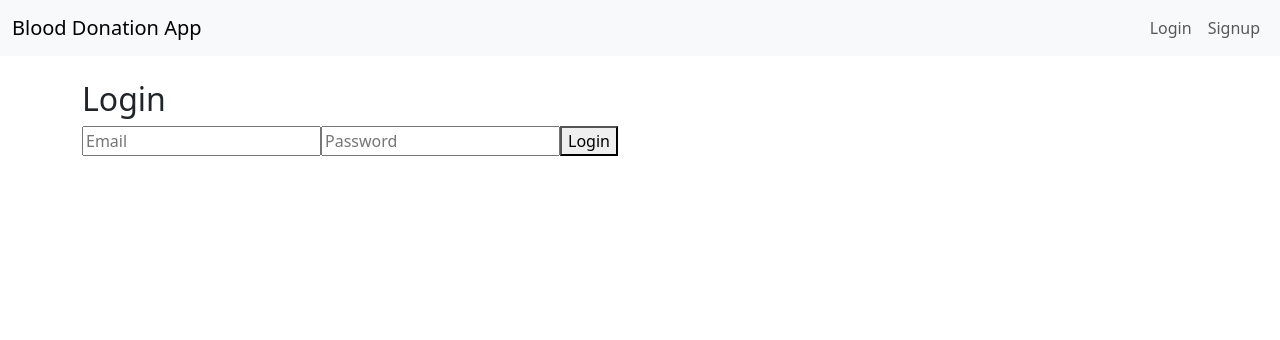
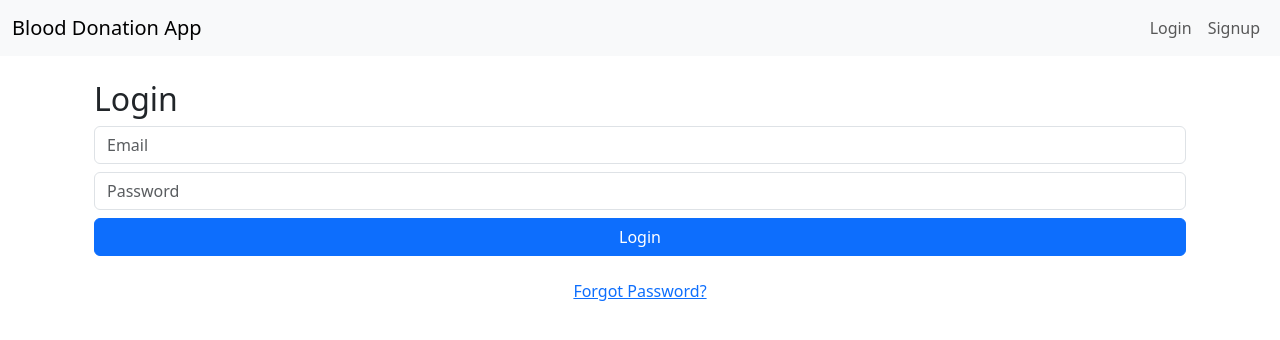
Before and after one commit to CAA900-PRIME/blooddonation-frontend, a React (Vite) app: page /dashboard in a window 1280 px wide. Shown: the top 340 px of the page. Built offline with nearby package versions, Linux system fonts and the light colour scheme.

Commit message:
adding forget password option

```diff
--- a/src/pages/Login.jsx
+++ b/src/pages/Login.jsx
@@ -15,25 +15,44 @@ const Login = ({ setUser }) => { //setUser coming from the routes
 		});
 
 		if (response.ok) {
-			// Parse to json
 			const data = await response.json();
 			console.log(data.message);
 			console.log(data.user);
-			localStorage.setItem("user", JSON.stringify(data.user)) //Will have to use const user = JSON.parse(localStorage.getItem("user")); To get the user account
-			setUser(data.user); //Setting the user once loggedin
+			localStorage.setItem("user", JSON.stringify(data.user));
+			setUser(data.user);
 			navigate("/");
 		} else {
-			//Need to replace it with a nice alert template using bootstrap
-			alert("Login failed");
+			alert("Login failed"); // Replace with a Bootstrap alert
 		}
 	};
 
 	return (
-		<div>
+		<div className="container mt-4">
 			<h2>Login</h2>
-			<input type="email" placeholder="Email" value={email} onChange={(e) => setEmail(e.target.value)} />
-			<input type="password" placeholder="Password" value={password} onChange={(e) => setPassword(e.target.value)} />
-			<button onClick={handleLogin}>Login</button>
+			<input
+				type="email"
+				className="form-control mb-2"
+				placeholder="Email"
+				value={email}
+				onChange={(e) => setEmail(e.target.value)}
+			/>
+			<input
+				type="password"
+				className="form-control mb-2"
+				placeholder="Password"
+				value={password}
+				onChange={(e) => setPassword(e.target.value)}
+			/>
+			<button className="btn btn-primary w-100" onClick={handleLogin}>Login</button>
+
+			<div className="text-center mt-3">
+				<button
+					className="btn btn-link"
+					onClick={() => navigate("/reset-password")}
+				>
+					Forgot Password?
+				</button>
+			</div>
 		</div>
 	);
 }
```
